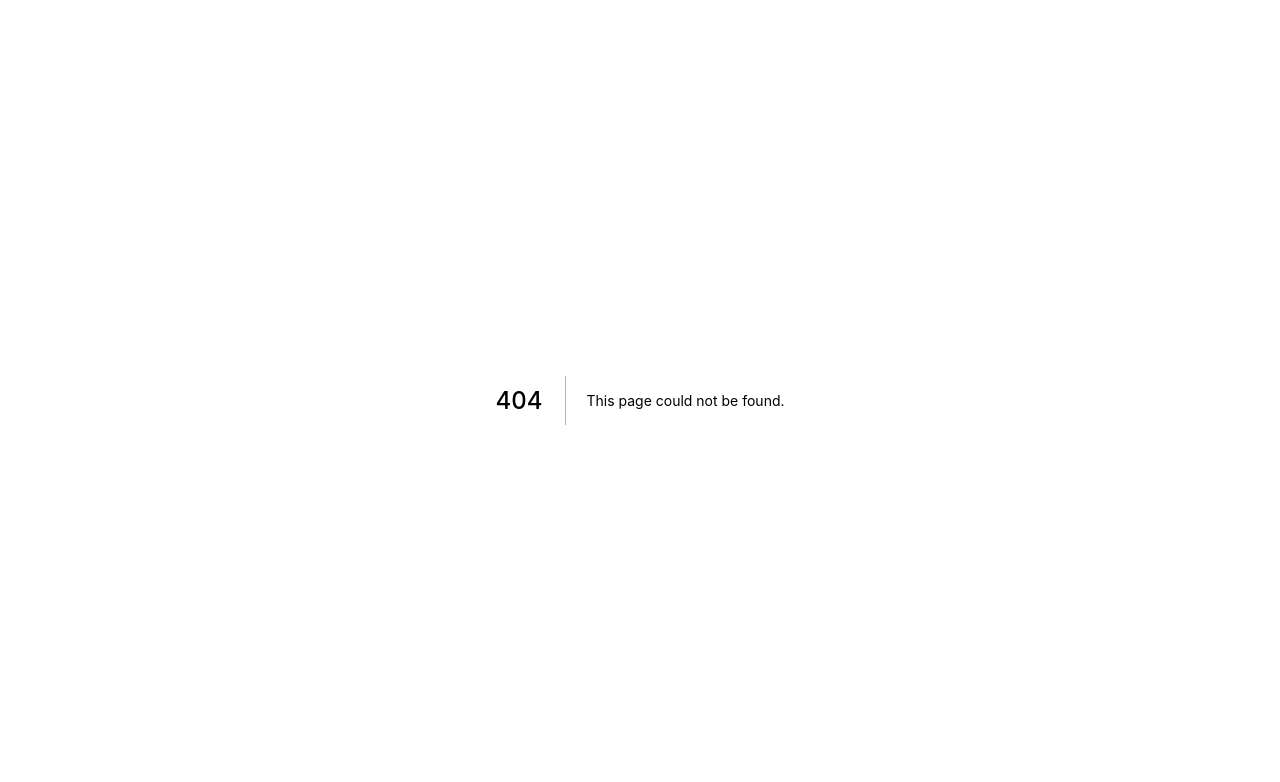
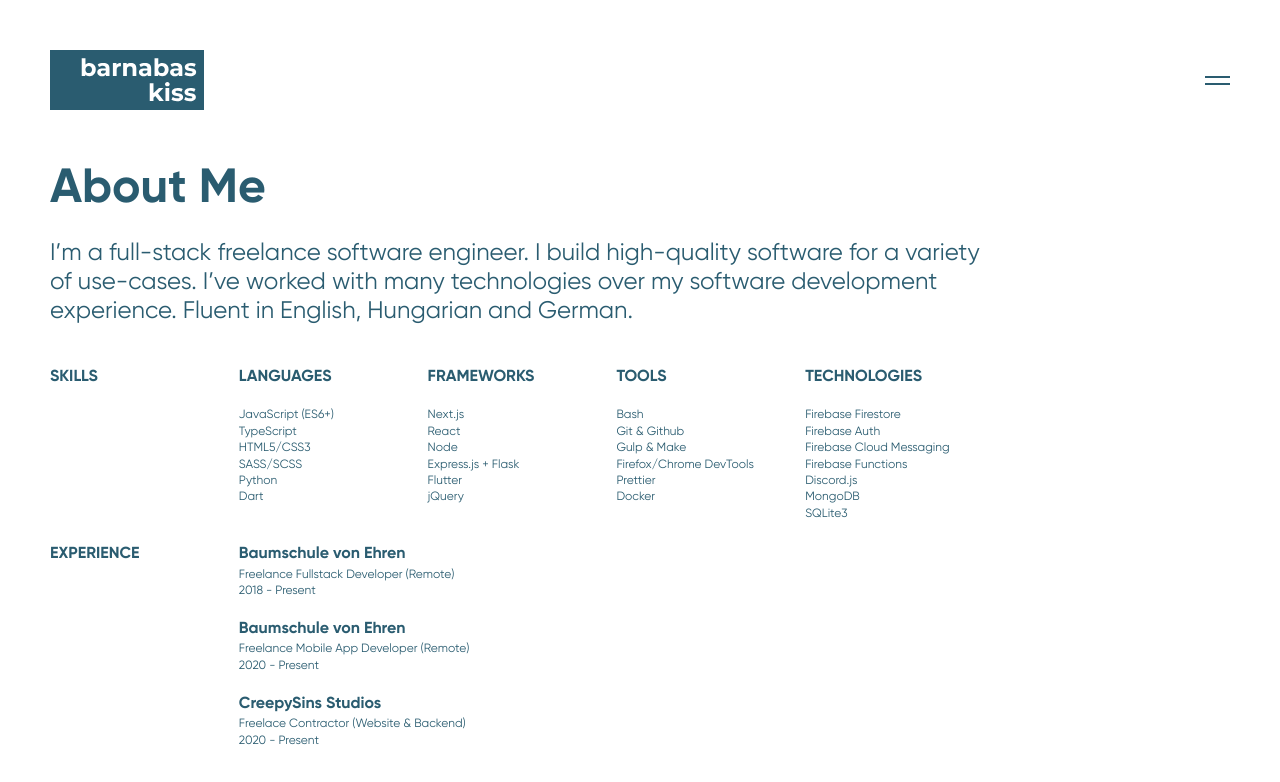
Before and after one commit to Sxribe/barnabaskiss.com, a Next.js app: page /about in a window 1280 px wide. Before the commit this address had no page. Shown: the top 782 px of the page. Built offline with nearby package versions, Linux system fonts and the light colour scheme.

Commit message:
Start work on about page

```diff
--- /dev/null
+++ b/pages/about.tsx
@@ -0,0 +1,115 @@
+import { useState, useRef } from "react";
+import styles from "../styles/about.module.scss"
+import Head from "next/head";
+import Nav from "../components/nav/nav";
+import DarkButton from "../components/darkbutton/darkbutton";
+
+export default function About() {
+  return (
+    <>
+      <Head>
+        <title>Barnabas Kiss | About Me</title>
+      </Head>
+
+      <Nav logoStyle="dark" hamburgerStyle="dark" />
+
+      <div className={styles.parent}>
+        <div className={styles.header}>
+          <h1>About Me</h1>
+          <h2>
+            I’m a full-stack freelance software engineer.
+            I build high-quality software for a variety of use-cases.
+            I’ve worked with many technologies over my software development experience.
+            Fluent in English, Hungarian and German.
+          </h2>
+        </div>
+
+        <_Skills />
+        <_Experience />
+      </div>
+    </>
+  );
+}
+
+function _Skills() {
+  return (
+    <div className={styles.skills}>
+      <div>
+        <h4>SKILLS</h4>
+      </div>
+
+      <div>
+        <h4>LANGUAGES</h4>
+        <div>
+          <p>JavaScript (ES6+)</p>
+          <p>TypeScript</p>
+          <p>HTML5/CSS3</p>
+          <p>SASS/SCSS</p>
+          <p>Python</p>
+          <p>Dart</p>
+        </div>
+      </div>
+      <div>
+        <h4>FRAMEWORKS</h4>
+        <div>
+          <p>Next.js</p>
+          <p>React</p>
+          <p>Node</p>
+          <p>Express.js + Flask</p>
+          <p>Flutter</p>
+          <p>jQuery</p>
+        </div>
+      </div>
+      <div>
+        <h4>TOOLS</h4>
+        <div>
+          <p>Bash</p>
+          <p>Git &amp; Github</p>
+          <p>Gulp &amp; Make</p>
+          <p>Firefox/Chrome DevTools</p>
+          <p>Prettier</p>
+          <p>Docker</p>
+        </div>
+      </div>
+      <div>
+        <h4>TECHNOLOGIES</h4>
+        <div>
+          <p>Firebase Firestore</p>
+          <p>Firebase Auth</p>
+          <p>Firebase Cloud Messaging</p>
+          <p>Firebase Functions</p>
+          <p>Discord.js</p>
+          <p>MongoDB</p>
+          <p>SQLite3</p>
+        </div>
+      </div>
+    </div>
+  )
+}
+
+function _Experience() {
+  return (
+    <div className={styles.exp}>
+      <div className={styles.exp_title}>
+        <h4>EXPERIENCE</h4>
+      </div>
+      <div className={styles.exp_content}>
+        <div>
+          <h4>Baumschule von Ehren</h4>
+          <p>Freelance Fullstack Developer (Remote)</p>
+          <p>2018 - Present</p>
+        </div>
+        <div>
+          <h4>Baumschule von Ehren</h4>
+          <p>Freelance Mobile App Developer (Remote)</p>
+          <p>2020 - Present</p>
+        </div>
+        <div>
+          <h4>CreepySins Studios</h4>
+          <p>Freelace Contractor (Website &amp; Backend)</p>
+          <p>2020 - Present</p>
+        </div>
+      </div>
+    </div>
+  )
+}
--- /dev/null
+++ b/styles/about.module.scss
@@ -0,0 +1,66 @@
+.parent {
+  margin: 50px;
+  color: #2A5C70;
+
+  .header {
+    margin-top: 160px;
+
+    h1 {
+      font-size: 3em;
+      margin-bottom: 0;
+    }
+
+    h2 {
+      font-weight: normal;
+      width: 80%;
+    }
+  }
+
+  .skills {
+    display: flex;
+    width: 80%;
+
+    div {
+      flex-basis: 100%;
+
+      h4 {
+        font-size: 1em;
+      }
+
+      div>p {
+        font-size: .75em;
+        margin: .2em 0;
+      }
+    }
+  }
+
+  .exp {
+    display: flex;
+    width: 80%;
+
+    div {
+      h4 {
+        font-size: 1em;
+      }
+
+      div>p {
+        font-size: .75em;
+        margin: .2em 0;
+      }
+    }
+
+    .exp_title {
+      width: 20%;
+    }
+
+    .exp_content {
+      width: 80%;
+
+      div {
+        h4 {
+          margin-bottom: .2em;
+        }
+      }
+    }
+  }
+}
```
